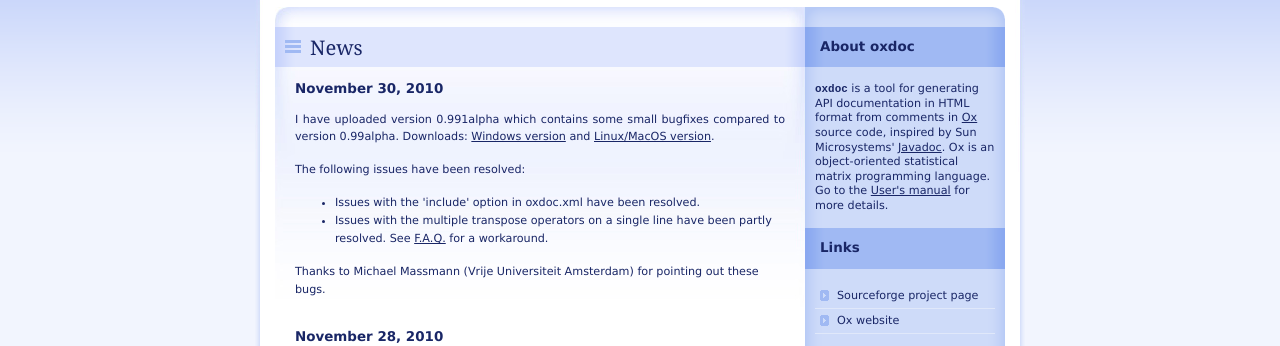
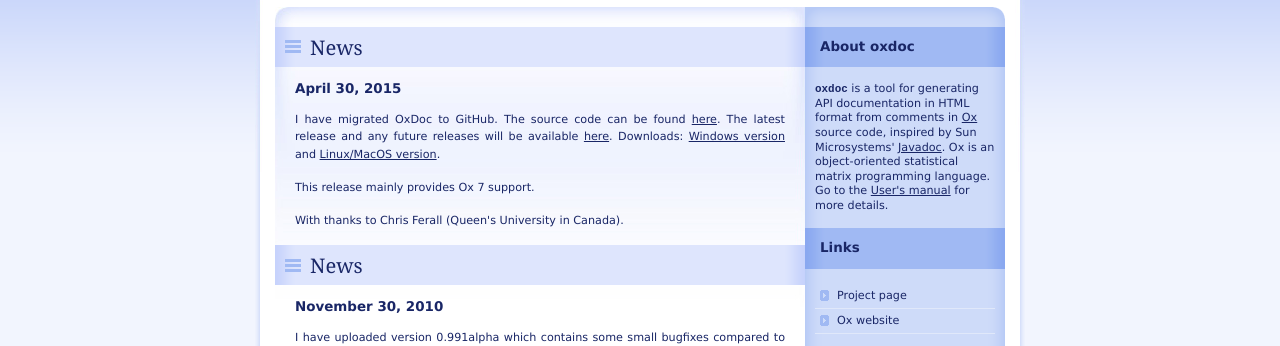
Before and after one commit to yozw/oxdoc, a plain HTML site: page index.html in a window 1280 px wide. Shown: the part 195-541 px from the top of the page. Drawn offline with Linux system fonts and the light colour scheme.

Commit message:
Updated website

```diff
--- a/index.html
+++ b/index.html
@@ -66,6 +66,23 @@
 
             <!-- Article -->
             <div class="article">
+			<h2><span>News</span></h2>
+			<h3>April 30, 2015</h3>
+			<p>
+			I have migrated OxDoc to GitHub. The source code can be found <a href="https://github.com/yozw/oxdoc">here</a>. The latest
+			release and any future releases will be available <a href="https://github.com/yozw/oxdoc/releases">here</a>.
+			Downloads:
+			<a href="https://github.com/yozw/oxdoc/releases/download/v1.1/oxdoc-1.1-bin.zip">Windows version</a>
+			and
+			<a href="https://github.com/yozw/oxdoc/releases/download/v1.1/oxdoc-1.1-bin.tar.gz">Linux/MacOS version</a>.
+			</p>
+
+			<p>
+			This release mainly provides Ox 7 support.
+			<p>
+			With thanks to Chris Ferall (Queen's University in Canada).
+			</p>
+
 			<h2><span>News</span></h2>
 			<h3>November 30, 2010</h3>
 			<p>
@@ -183,15 +200,11 @@
                 <h3><span>Links</span></h3>
 
                 <ul id="links">
-                    <li><a href="http://www.sourceforge.net/projects/oxdoc">Sourceforge project page</a></li>
+                    <li><a href="http://yozw.github.io/oxdoc/">Project page</a></li>
                     <li><a href="http://www.doornik.com/">Ox website</a></li>
                 </ul>
 
                 <hr class="noscreen" />
-
-				Powered by<br>
-				<a href="http://sourceforge.net"><img src="http://sourceforge.net/sflogo.php?group_id=144349&amp;type=4" width="125" height="37" border="0" alt="SourceForge.net Logo" /></a><br>
-
 
             </div> <!-- /col-in -->
         </div> <!-- /col -->
```
Also changed, not shown: downloads.html (+5 -9 lines), faq.html (+1 -5 lines).
